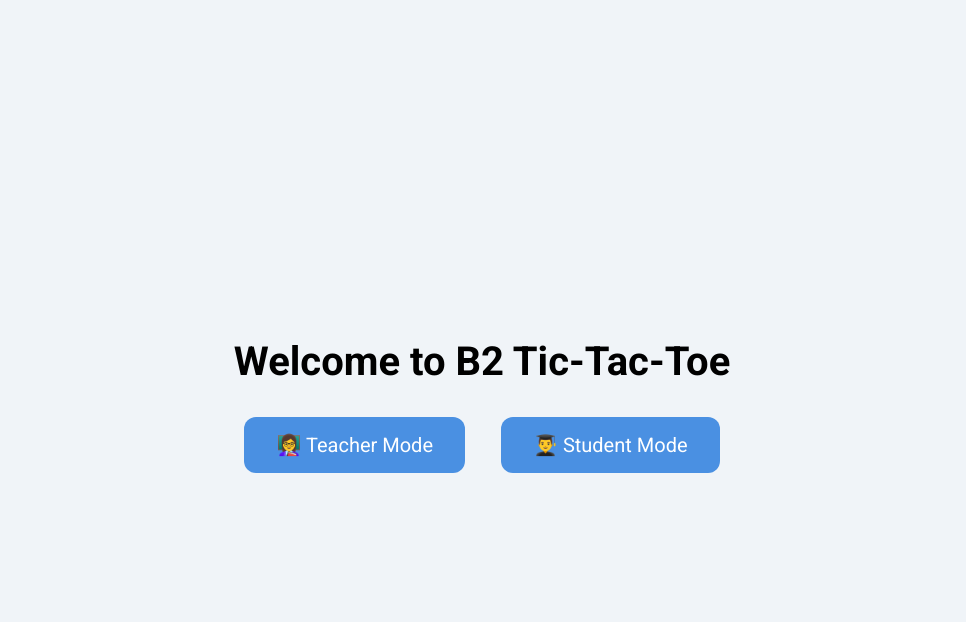
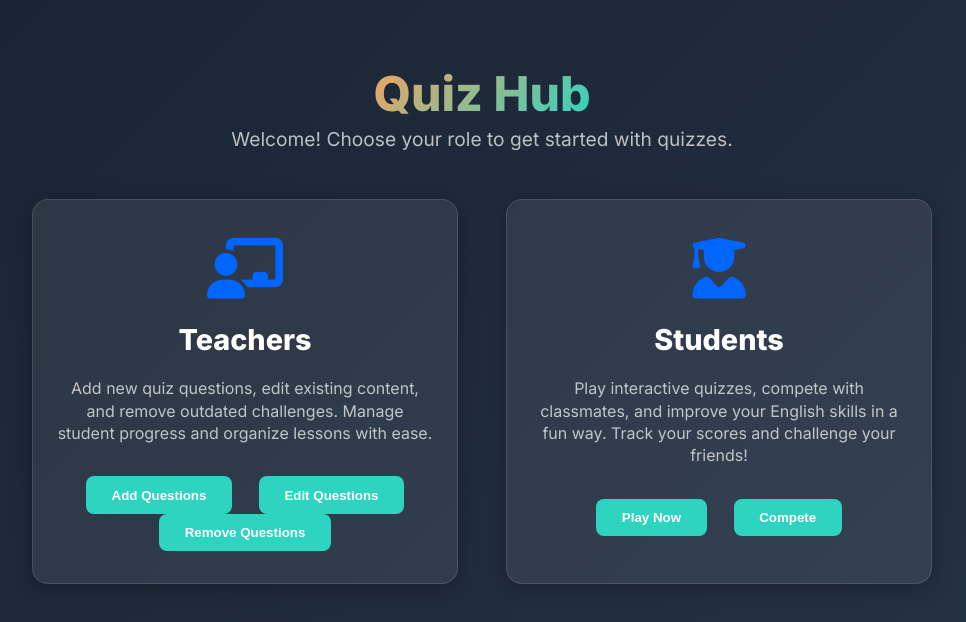
Before and after one commit to mhnashtai-prog/b2-quiz, a plain HTML site: page index.html in a window 1280 px wide. Shown: the whole page, without its empty margins (158-1124 px from the left). Drawn offline with Linux system fonts and the light colour scheme.

Commit message:
Update index.html

```diff
--- a/index.html
+++ b/index.html
@@ -1,23 +1,173 @@
 <!DOCTYPE html>
 <html lang="en">
 <head>
-  <meta charset="UTF-8">
-  <meta name="viewport" content="width=device-width, initial-scale=1.0">
-  <title>B2 Tic-Tac-Toe</title>
-  <link href="https://fonts.googleapis.com/css2?family=Roboto:wght@400;700&display=swap" rel="stylesheet">
-  <style>
-    body { font-family: 'Roboto', sans-serif; background: #f0f4f8; margin: 0; display: flex; justify-content: center; align-items: center; height: 100vh; }
-    .container { text-align: center; }
-    h1 { font-size: 2.5rem; margin-bottom: 1rem; }
-    .btn { display: inline-block; margin: 1rem; padding: 1rem 2rem; font-size: 1.25rem; border: none; border-radius: 12px; cursor: pointer; color: white; background: #4a90e2; transition: 0.3s; text-decoration: none; }
-    .btn:hover { background: #357ab8; }
-  </style>
+<meta charset="UTF-8" />
+<meta name="viewport" content="width=device-width, initial-scale=1" />
+<title>Quiz Hub - Teachers & Students</title>
+<link href="https://fonts.googleapis.com/css2?family=Inter:wght@400;600;800&display=swap" rel="stylesheet" />
+<link rel="stylesheet" href="https://cdnjs.cloudflare.com/ajax/libs/font-awesome/6.4.0/css/all.min.css" />
+<style>
+  :root {
+    --bg-primary: #1a2332;
+    --bg-secondary: #243447;
+    --card-bg: rgba(255, 255, 255, 0.08);
+    --card-border: rgba(255, 255, 255, 0.12);
+    --accent-gold: #f4a261;
+    --accent-teal: #2dd4bf;
+    --accent-electric: #0066ff;
+    --text-primary: #ffffff;
+    --text-secondary: rgba(255, 255, 255, 0.7);
+    --shadow: 0 4px 20px rgba(0, 0, 0, 0.25);
+    --shadow-hover: 0 8px 32px rgba(0, 0, 0, 0.35);
+    --radius: 1rem;
+  }
+
+  body {
+    margin: 0;
+    font-family: 'Inter', Arial, sans-serif;
+    background: linear-gradient(135deg, var(--bg-primary), var(--bg-secondary));
+    color: var(--text-primary);
+    min-height: 100vh;
+    display: flex;
+    flex-direction: column;
+    place-items: center;
+    padding: 2rem 1rem;
+    text-align: center;
+  }
+
+  h1 {
+    font-weight: 800;
+    font-size: 3rem;
+    margin-bottom: 0.25rem;
+    background: linear-gradient(135deg, var(--accent-gold), var(--accent-teal));
+    -webkit-background-clip: text;
+    -webkit-text-fill-color: transparent;
+  }
+
+  p.subtitle {
+    margin: 0 0 3rem 0;
+    font-weight: 500;
+    font-size: 1.2rem;
+    color: var(--text-secondary);
+  }
+
+  /* Container for role sections */
+  .roles-container {
+    display: flex;
+    justify-content: center;
+    gap: 3rem;
+    flex-wrap: wrap;
+    max-width: 900px;
+    width: 100%;
+  }
+
+  .role-card {
+    flex: 1 1 320px;
+    background: var(--card-bg);
+    border: 1px solid var(--card-border);
+    border-radius: var(--radius);
+    padding: 2rem 1.5rem;
+    box-shadow: var(--shadow);
+    transition: box-shadow 0.3s ease, transform 0.2s ease;
+    cursor: pointer;
+  }
+
+  .role-card:hover, .role-card:focus {
+    box-shadow: var(--shadow-hover);
+    transform: translateY(-6px);
+    outline: none;
+  }
+
+  .role-icon {
+    font-size: 3.8rem;
+    color: var(--accent-electric);
+    margin-bottom: 1rem;
+  }
+
+  .role-title {
+    font-weight: 700;
+    font-size: 1.8rem;
+    margin: 0.5rem 0 1.25rem 0;
+  }
+
+  .role-description {
+    font-size: 1rem;
+    color: var(--text-secondary);
+    line-height: 1.4;
+    margin-bottom: 2rem;
+  }
+
+  .role-actions button {
+    background: var(--accent-teal);
+    color: #fff;
+    border: none;
+    padding: 0.7rem 1.6rem;
+    margin: 0 0.7rem;
+    font-weight: 600;
+    border-radius: 0.5rem;
+    cursor: pointer;
+    transition: background-color 0.25s ease;
+  }
+
+  .role-actions button:hover {
+    background: var(--accent-gold);
+  }
+
+  /* Responsive */
+  @media (max-width: 768px) {
+    .roles-container {
+      flex-direction: column;
+      gap: 2rem;
+      max-width: 480px;
+    }
+  }
+</style>
 </head>
 <body>
-  <div class="container">
-    <h1>Welcome to B2 Tic-Tac-Toe</h1>
-    <a href="teacher.html" class="btn">👩‍🏫 Teacher Mode</a>
-    <a href="student.html" class="btn">👨‍🎓 Student Mode</a>
-  </div>
+
+<h1>Quiz Hub</h1>
+<p class="subtitle">Welcome! Choose your role to get started with quizzes.</p>
+
+<div class="roles-container" role="main">
+
+  <!-- Teachers Section -->
+  <section class="role-card" tabindex="0" aria-labelledby="teachers-title">
+    <div class="role-icon" aria-hidden="true"><i class="fas fa-chalkboard-teacher"></i></div>
+    <h2 class="role-title" id="teachers-title">Teachers</h2>
+    <p class="role-description">
+      Add new quiz questions, edit existing content, and remove outdated challenges.
+      Manage student progress and organize lessons with ease.
+    </p>
+    <div class="role-actions">
+      <button onclick="navigateTo('add')">Add Questions</button>
+      <button onclick="navigateTo('edit')">Edit Questions</button>
+      <button onclick="navigateTo('remove')">Remove Questions</button>
+    </div>
+  </section>
+
+  <!-- Students Section -->
+  <section class="role-card" tabindex="0" aria-labelledby="students-title">
+    <div class="role-icon" aria-hidden="true"><i class="fas fa-user-graduate"></i></div>
+    <h2 class="role-title" id="students-title">Students</h2>
+    <p class="role-description">
+      Play interactive quizzes, compete with classmates, and improve your English skills in a fun way.
+      Track your scores and challenge your friends!
+    </p>
+    <div class="role-actions">
+      <button onclick="navigateTo('play')">Play Now</button>
+      <button onclick="navigateTo('compete')">Compete</button>
+    </div>
+  </section>
+
+</div>
+
+<script>
+  function navigateTo(action) {
+    // Placeholder for navigation logic
+    alert(`You clicked: ${action}. Implement navigation to this feature.`);
+    // Example: window.location.href = `${action}.html`;
+  }
+</script>
+
 </body>
 </html>
```
